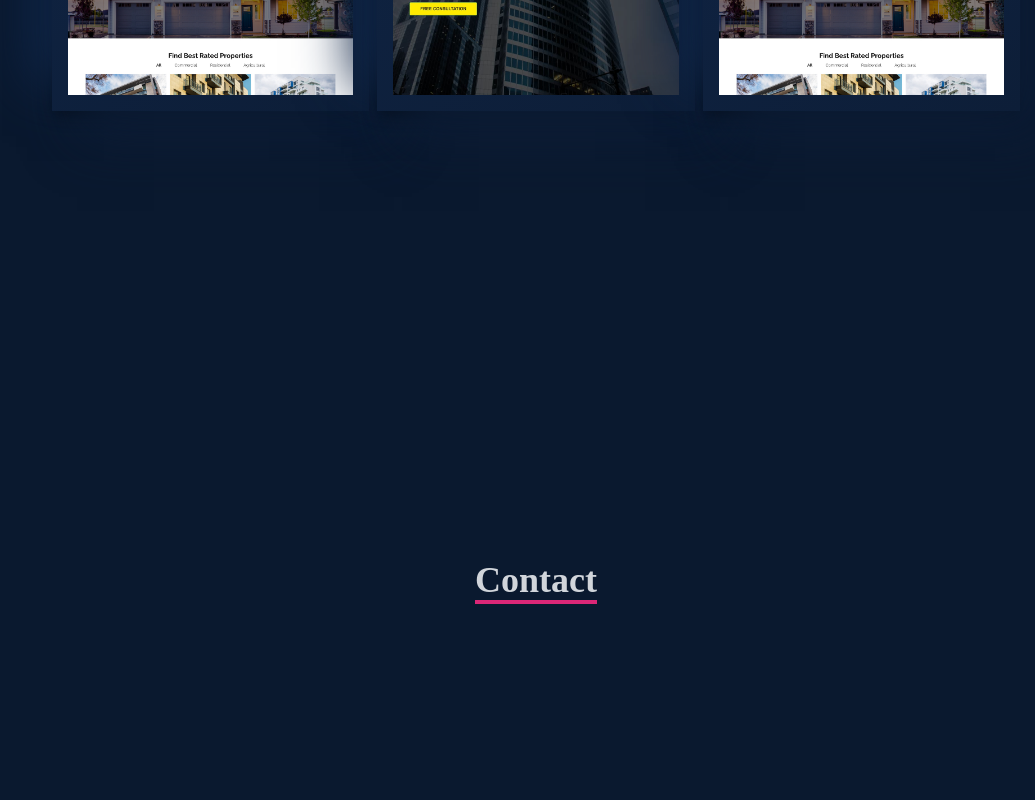
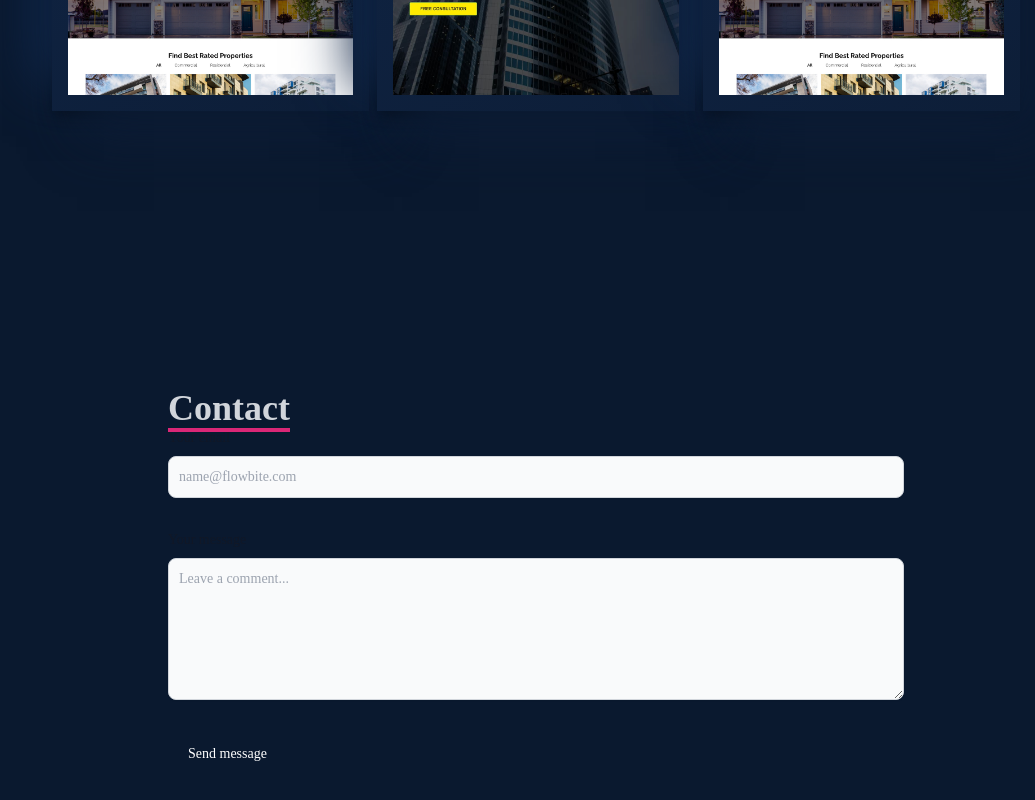
Before and after one commit to mlscvitpune/Portfolio-Template-using-React, a React (Create React App) app: page / in a window 1280 px wide. Shown: the part 3018-3818 px from the top of the page, without its empty margins (104-1139 px from the left). Built offline with nearby package versions, Linux system fonts and the light colour scheme.

Commit message:
added contact form

```diff
--- a/src/components/Contact.jsx
+++ b/src/components/Contact.jsx
@@ -2,14 +2,30 @@
 
 const Contact = () => {
   return (
-    <div
-      name='contact'
-      className='w-full h-screen bg-[#0a192f] flex justify-center items-center p-4'
-    >
-      <p className='text-4xl font-bold inline border-b-4 border-pink-600 text-gray-300'>
+  <div  name='contact' className='w-full h-screen bg-[#0a192f] text-gray-300'>
+      {/* Container */}
+      <div className='max-w-[1000px] mx-auto p-4 flex flex-col justify-center w-full h-full'>
+
+      <section class="bg-[#0a192f]  dark:bg-gray-900">
+      <div class="py-8 lg:py-16 px-4 mx-auto max-w-screen-md">
+      <p className='text-4xl font-bold inline border-b-4 border-pink-600 justify-center items-center text-gray-300'>
         Contact
       </p>
+         <form action="#" class="space-y-8">
+              <div>
+                  <label for="email" class="block mb-2 text-sm font-medium text-gray-900 dark:text-gray-300">Your email</label>
+                  <input type="email" id="email" class="shadow-sm bg-gray-50 border border-gray-300 text-gray-900 text-sm rounded-lg focus:ring-primary-500 focus:border-primary-500 block w-full p-2.5 dark:bg-gray-700 dark:border-gray-600 dark:placeholder-gray-400 dark:text-white dark:focus:ring-primary-500 dark:focus:border-primary-500 dark:shadow-sm-light" placeholder="name@flowbite.com" required/>
+              </div>
+              <div class="sm:col-span-2">
+                  <label for="message" class="block mb-2 text-sm font-medium text-gray-900 dark:text-gray-400">Your message</label>
+                  <textarea id="message" rows="6" class="block p-2.5 w-full text-sm text-gray-900 bg-gray-50 rounded-lg shadow-sm border border-gray-300 focus:ring-primary-500 focus:border-primary-500 dark:bg-gray-700 dark:border-gray-600 dark:placeholder-gray-400 dark:text-white dark:focus:ring-primary-500 dark:focus:border-primary-500" placeholder="Leave a comment..."></textarea>
+              </div>
+              <button type="submit" class="py-3 px-5 text-sm font-medium text-center text-white rounded-lg bg-primary-700 sm:w-fit hover:bg-primary-800 focus:ring-4 focus:outline-none focus:ring-primary-300 dark:bg-primary-600 dark:hover:bg-primary-700 dark:focus:ring-primary-800">Send message</button>
+          </form>
+      </div>
+    </section>
     </div>
+      </div>
   );
 };
 
```
